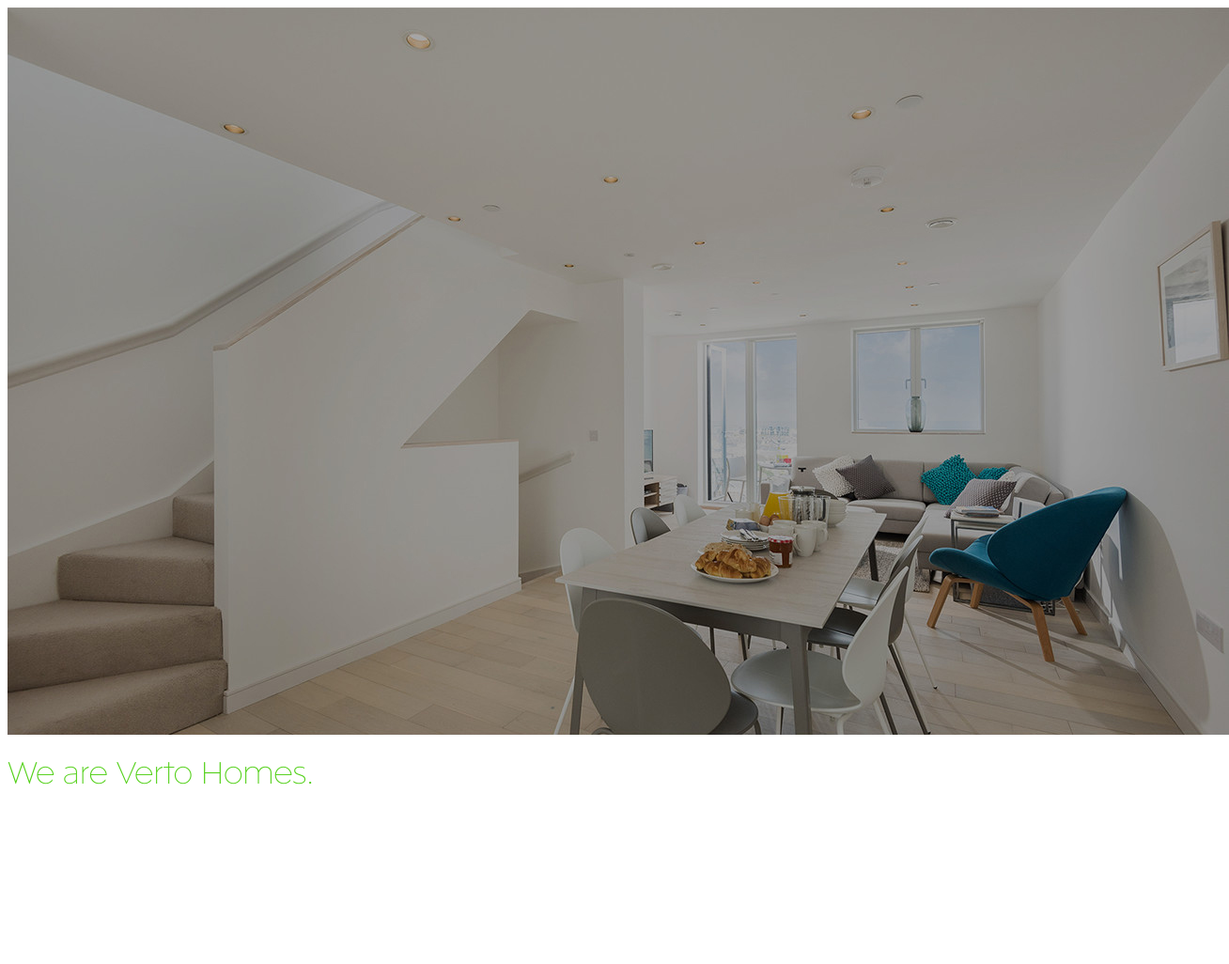
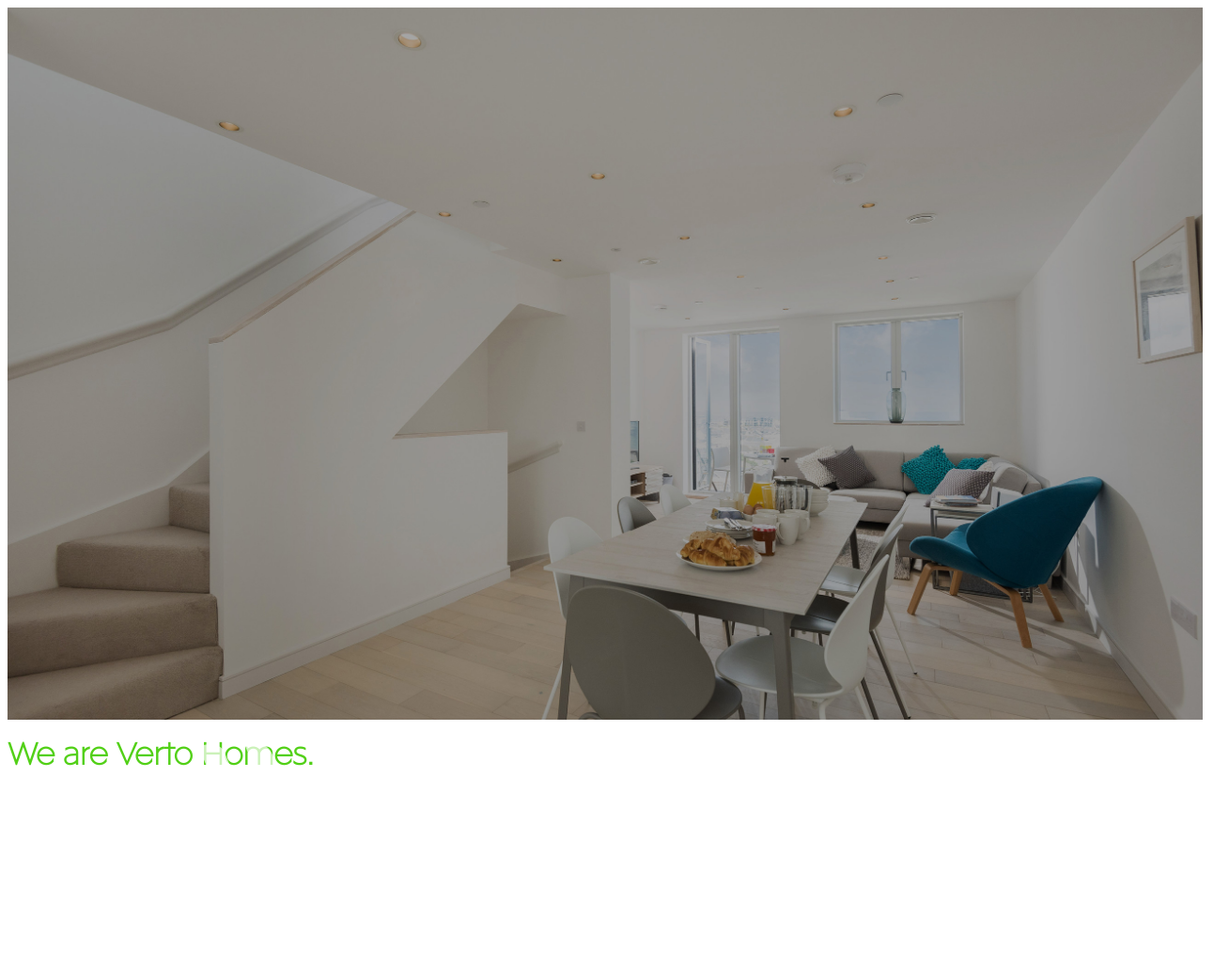
Before and after one commit to harrywynnwill/website-tech-test, a plain HTML site: page index.html in a window 1280 px wide. Shown: the whole page at 94% size, 1308 px wide, since content can reach past the window. Before the commit the page ends 861 px from the top, so only its background shows below. Drawn offline with Linux system fonts and the light colour scheme.

Commit message:
top image done

```diff
--- a/css/main.css
+++ b/css/main.css
@@ -1,16 +1,51 @@
-h1 {
+.heading {
 
+  top: 10px;
+  float:left;
   font-family: verto;
   font-weight: 100;
   line-height: 1;
   color: #52D017;
 }
-.top-image {
+.logo {
+  width:50%;
+  margin:0 auto;
+  position: absolute;;
+
+  vertical-align: middle;
+   text-align: center;
+}
+/*.img {
+  display:block;
   max-width:100%;
-  max-height:100%;
-}
+  min-width: 1024px;
+  height:auto;
+  width: auto;
+  position: absolute;
+
+
+}*/
 
 @font-face {
   font-family: verto;
   src: url(../fonts/verto3.ttf);
 }
+.top-image {
+  position: relative;
+
+  display: block;
+  width: 100%;
+  height: 100%;
+}
+.top-image img {
+  display: block;
+    max-width: 100%;
+    max-height: 100%;
+    width: auto;
+    height: auto;
+}
+.wrapper {
+  position: absolute;
+
+
+}
--- a/index.html
+++ b/index.html
@@ -13,11 +13,21 @@
 
 </head>
 <body>
-  <div class="top-image">
-    <img src="images/top-back.jpg" alt="" />
+  <div class="wrapper">
+
+  <div class="top-image" >
+    <img src="images/top-back@2x.jpg" alt="" />
   </div>
+  <div class="logo">
+    <img src="images/large-v.png">
+  </div>
+  <div class="heading">
 
-  <h1>We are Verto Homes.</h1>
+    <h1>We are Verto Homes.</h1>
+  </div>
+</div>
+
+
 
 </body>
 </html>
```
Also changed, not shown: README.md (added).
